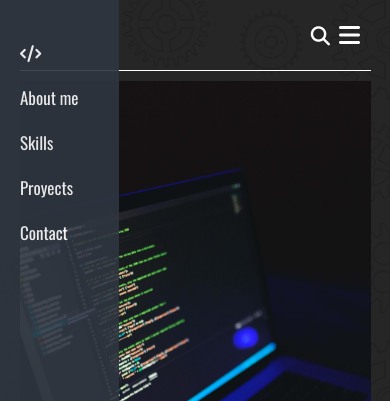
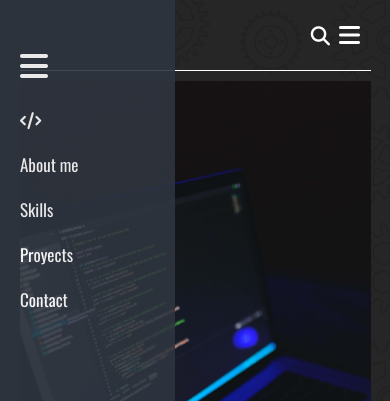
Before and after one commit to jhernandez68/portfolio, a plain HTML site: page index.html in a window 390 px wide. Both pictures are taken after a click on the element 349 px from the left and 33 px from the top of the page. Shown: the top 401 px of the page. Drawn offline with nearby package versions, Linux system fonts and the light colour scheme.

Commit message:
Navegación mejorada

```diff
--- a/index.html
+++ b/index.html
@@ -18,15 +18,22 @@
     <link rel="preconnect" href="https://fonts.gstatic.com" crossorigin>
     <link href="https://fonts.googleapis.com/css2?family=Oswald:wght@200;300;400&display=swap" rel="stylesheet">
 
+    <!--Scroll reveal-->
+    <script src="https://unpkg.com/scrollreveal@4/dist/scrollreveal.min.js"></script>
+
 </head>
 <body>
     <div class="menu-btn">
         <i class="fas fa-bars"></i>
     </div>
+
     <div class="container">
         <nav class="nav-main">
 
             <ul class="nav-menu">
+                <li class="menu-btn2" id="menu-btn2">
+                    <i class="fas fa-bars"></i>
+                </li>
 
                 <li>
                     <i class="fa-solid fa-code"></i>
@@ -47,6 +54,10 @@
                 <li>
                     <a href="#social">Contact</a>
                 </li>
+
+
+
+
             </ul>
 
             <ul class="nav-menu-right">
@@ -194,6 +205,7 @@
             </div>
         </section>
     </div>
+
     <!--Footer-->
     <footer class="footer">
         <h3>2023 Copyright</h3>
--- a/main.js
+++ b/main.js
@@ -1,4 +1,11 @@
+
 document.querySelector('.menu-btn').addEventListener('click', () =>{
+    var boton2 = document.getElementById('menu-btn2');
+    boton2.style.display = 'block';
+    document.querySelector('.nav-menu').classList.toggle('show')
+});
+
+document.querySelector('.menu-btn2').addEventListener('click', () =>{
     document.querySelector('.nav-menu').classList.toggle('show');
 });
 
--- a/styles.css
+++ b/styles.css
@@ -59,12 +59,19 @@ ul{
 }
 
 .menu-btn{
+    display: none;
     position: absolute;
     cursor: pointer;
     top: 15px;
     right: 30px;
     z-index: 2;
     font-size: 1.5rem;
+}
+
+.menu-btn2{
+    display: none;
+    cursor: pointer;
+    font-size: 2rem;
 }
 
 .linea-horizontal {
@@ -259,17 +266,34 @@ h2 {
 
 @media (max-width:700px){
 
+    .body{
+        height: 100%;
+    }
+
+    .container{
+        height: 100%;
+    }
+
+    .menu-btn {
+        display: block;
+    }
+
     .nav-main ul.nav-menu{
         display: block;
-        position: absolute;
+        position: fixed;
         top: 0;
         left: 0;
+        height: 100%;
         background: #2f3640;
-        height: 100%;
+        width: 50%;
         transform: translateX(-400px);
         transition: transform .5s ease-in-out;
         padding: 30px;
         opacity: .9;
+    }
+
+    .nav-main ul.nav-menu.show{
+        transform: translateX(-20px);
     }
 
     .nav-main ul.nav-menu-right{
@@ -281,9 +305,7 @@ h2 {
         font-size: 1.2rem;
     }
 
-    .nav-main ul.nav-menu.show{
-        transform: translateX(-20px);
-    }
+
 
     .about-me .content ul{
         font-size: 0.6rem;
```
Lines whose indentation alone changed are shown as unchanged.
